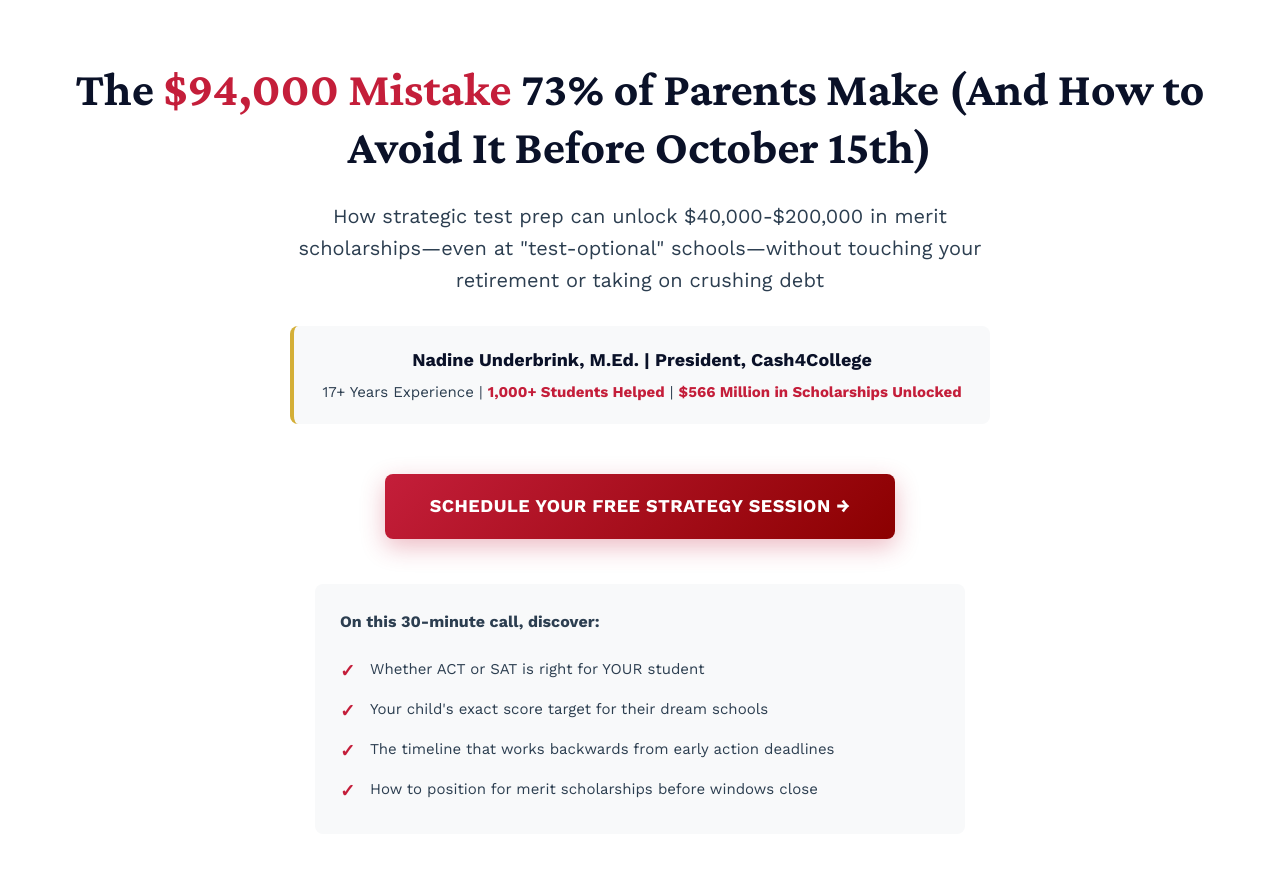
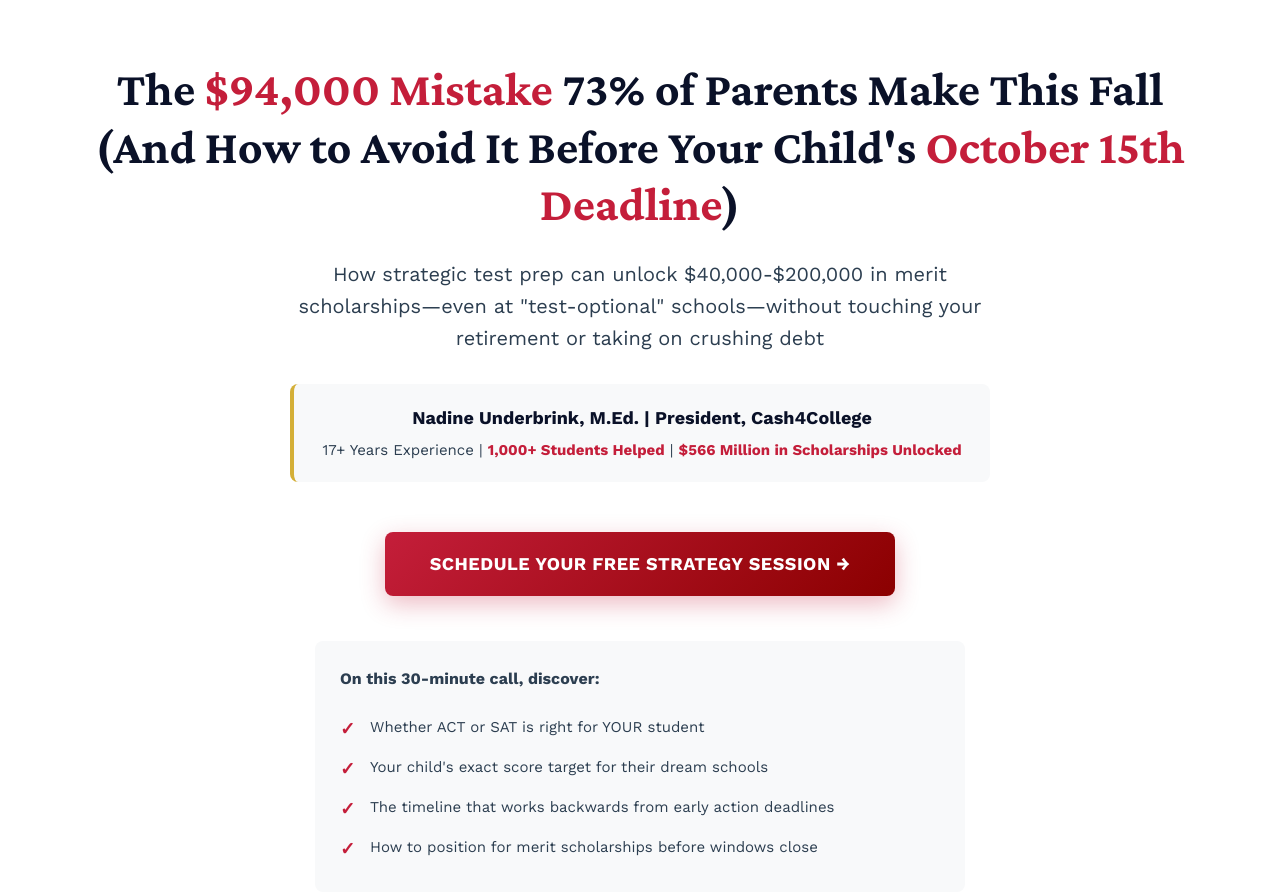
Before and after one commit to gostrategicmarketing-deployment/nadine, a plain HTML site: page index.html in a window 1280 px wide. Shown: the top 895 px of the page. Drawn offline with nearby package versions, Linux system fonts and the light colour scheme.

Commit message:
Update index.html

```diff
--- a/index.html
+++ b/index.html
@@ -426,7 +426,7 @@
     <section class="hero">
         <div class="container">
             <h1 class="headline">
-                The <span class="deadline-highlight">$94,000 Mistake</span> 73% of Parents Make (And How to Avoid It Before October 15th)
+                The <span class="deadline-highlight">$94,000 Mistake</span> 73% of Parents Make This Fall<br>(And How to Avoid It Before Your Child's <span class="deadline-highlight">October 15th Deadline</span>)
             </h1>
 
             <p class="subheadline">
```
